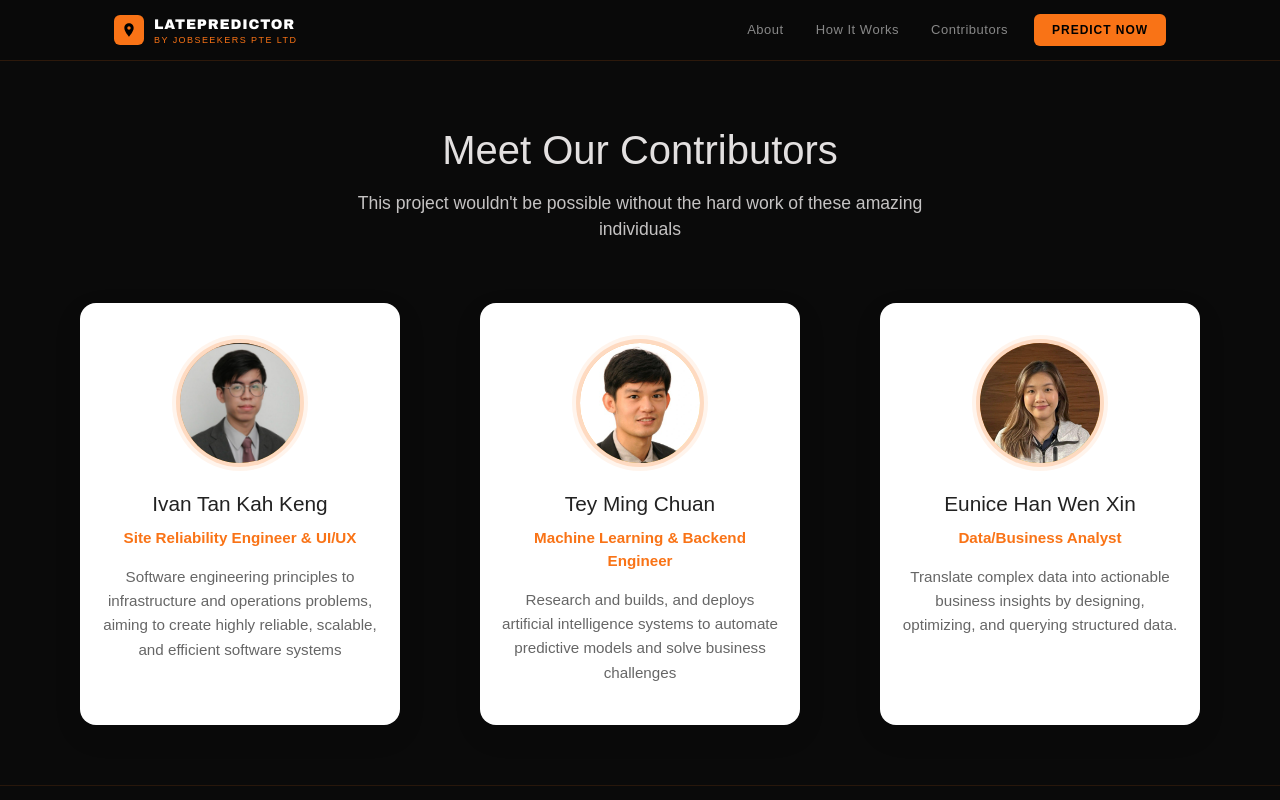
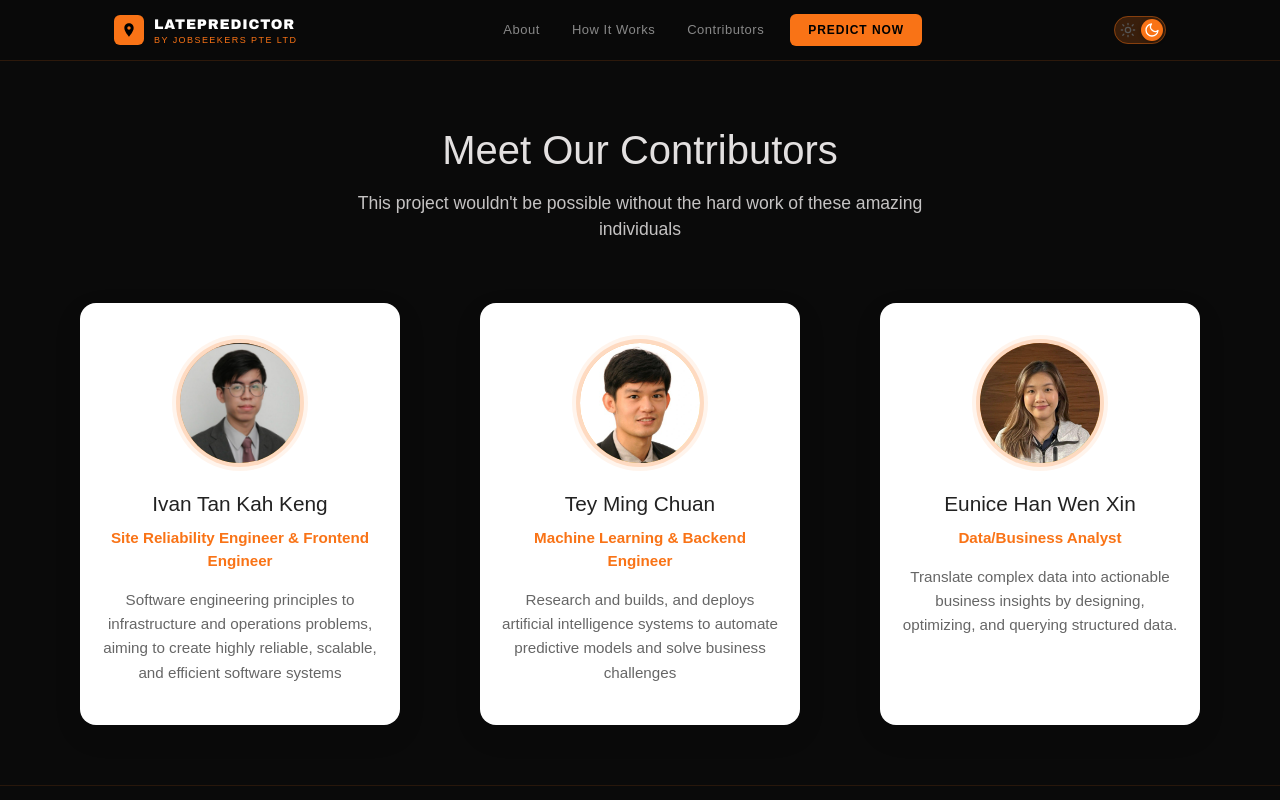
Before and after one commit to ivanjq98/LatePredictor, a Next.js app: page /contributor in a window 1280 px wide. Shown: the top 800 px of the page. Built offline with nearby package versions, Linux system fonts and the light colour scheme.

Commit message:
[Home] Add Color Theme

```diff
--- a/src/app/api/telegram/route.ts
+++ b/src/app/api/telegram/route.ts
@@ -55,21 +55,21 @@ export async function POST(req: NextRequest) {
     const now         = new Date();
     const arrivalTime = new Date(now.getTime() + estimatedMinutes * 60 * 1000);
 
-    const fmt = (d: Date) =>
-      d.toLocaleTimeString("en-SG", {
-        hour: "2-digit",
-        minute: "2-digit",
-        hour12: true,
-        timeZone: "Asia/Singapore",
-      });
+    // const fmt = (d: Date) =>
+    //   d.toLocaleTimeString("en-SG", {
+    //     hour: "2-digit",
+    //     minute: "2-digit",
+    //     hour12: true,
+    //     timeZone: "Asia/Singapore",
+    //   });
 
-    const fmtDate = (d: Date) =>
-      d.toLocaleDateString("en-SG", {
-        weekday: "short",
-        day: "numeric",
-        month: "short",
-        timeZone: "Asia/Singapore",
-      });
+    // const fmtDate = (d: Date) =>
+    //   d.toLocaleDateString("en-SG", {
+    //     weekday: "short",
+    //     day: "numeric",
+    //     month: "short",
+    //     timeZone: "Asia/Singapore",
+    //   });
 
     const confidenceEmoji: Record<string, string> = {
       High: "🟢", Medium: "🟡", Low: "🔴",
--- a/src/app/contributor/page.tsx
+++ b/src/app/contributor/page.tsx
@@ -6,7 +6,7 @@ const contributors = [
   {
     id: 1,
     name: "Ivan Tan Kah Keng",
-    role: "Site Reliability Engineer & UI/UX",
+    role: "Site Reliability Engineer & Frontend Engineer",
     image: "/ivan.png",
     style: {
       objectFit: 'cover', // Keep this! It prevents stretching.
--- a/src/app/layout.tsx
+++ b/src/app/layout.tsx
@@ -1,4 +1,5 @@
 import type { Metadata } from "next";
+import { ThemeProvider } from "@/context/ThemeContext";
 import Footer from "../components/Footer";
 import Navbar from "../components/Navbar";
 import "./globals.css";
@@ -23,20 +24,18 @@ export default function RootLayout({
         display: "flex",
         flexDirection: "column",
       }}>
-        {/* Fixed top navbar */}
+      {/* ThemeProvider must wrap everything so Navbar + Footer + pages share state */}
+      <ThemeProvider>
         <Navbar />
-
-        {/* Page content — padded top so content clears the fixed navbar */}
         <main style={{
           flex: 1,
-          paddingTop: 60, /* matches navbar height */
+          paddingTop: 60, /* clears fixed navbar */
         }}>
           {children}
         </main>
-
-        {/* Footer always at bottom */}
-      </body>
-      <Footer />
-    </html>
+        <Footer />
+      </ThemeProvider>
+    </body>
+  </html>
   );
 }
--- a/src/components/Navbar.tsx
+++ b/src/components/Navbar.tsx
@@ -1,6 +1,7 @@
 "use client";
 
 import { useState } from "react";
+import { useTheme } from "@/context/ThemeContext";
 
 const navLinks = [
 //   { label: "Predict",  href: "/" },
@@ -8,6 +9,111 @@ const navLinks = [
   { label: "How It Works", href: "/how-it-works" },
   { label: "Contributors",  href: "/contributor" },
 ];
+
+// ── Sun icon ──────────────────────────────────────────────────────────────────
+function SunIcon() {
+  return (
+    <svg width="16" height="16" viewBox="0 0 24 24" fill="none">
+      <circle cx="12" cy="12" r="4" stroke="currentColor" strokeWidth="2"/>
+      <path d="M12 2v2M12 20v2M4.22 4.22l1.42 1.42M18.36 18.36l1.42 1.42M2 12h2M20 12h2M4.22 19.78l1.42-1.42M18.36 5.64l1.42-1.42"
+        stroke="currentColor" strokeWidth="2" strokeLinecap="round"/>
+    </svg>
+  );
+}
+
+// ── Moon icon ─────────────────────────────────────────────────────────────────
+function MoonIcon() {
+  return (
+    <svg width="16" height="16" viewBox="0 0 24 24" fill="none">
+      <path d="M21 12.79A9 9 0 1 1 11.21 3 7 7 0 0 0 21 12.79z"
+        stroke="currentColor" strokeWidth="2" strokeLinecap="round" strokeLinejoin="round"/>
+    </svg>
+  );
+}
+
+// ── Toggle button ─────────────────────────────────────────────────────────────
+function ThemeToggle() {
+  const { theme, toggle } = useTheme();
+  const isDark = theme === "dark";
+
+  return (
+    <button
+      onClick={toggle}
+      title={isDark ? "Switch to light mode" : "Switch to dark mode"}
+      style={{
+        position: "relative",
+        width: 52,
+        height: 28,
+        borderRadius: 14,
+        border: "none",
+        cursor: "pointer",
+        padding: 0,
+        background: isDark
+          ? "rgba(249,115,22,0.2)"
+          : "rgba(249,115,22,0.15)",
+        transition: "background 0.3s",
+        flexShrink: 0,
+      }}
+    >
+      {/* Track */}
+      <div style={{
+        position: "absolute",
+        inset: 0,
+        borderRadius: 14,
+        border: "1px solid rgba(249,115,22,0.4)",
+        transition: "border-color 0.3s",
+      }} />
+
+      {/* Icons row */}
+      <div style={{
+        position: "absolute",
+        inset: 0,
+        display: "flex",
+        alignItems: "center",
+        justifyContent: "space-between",
+        padding: "0 6px",
+      }}>
+        {/* Sun */}
+        <span style={{
+          color: isDark ? "#555" : "#f97316",
+          transition: "color 0.3s",
+          display: "flex",
+          lineHeight: 1,
+        }}>
+          <SunIcon />
+        </span>
+        {/* Moon */}
+        <span style={{
+          color: isDark ? "#f97316" : "#bbb",
+          transition: "color 0.3s",
+          display: "flex",
+          lineHeight: 1,
+        }}>
+          <MoonIcon />
+        </span>
+      </div>
+
+      {/* Sliding thumb */}
+      <div style={{
+        position: "absolute",
+        top: 3,
+        left: isDark ? "calc(100% - 25px)" : 3,
+        width: 22,
+        height: 22,
+        borderRadius: "50%",
+        background: "#f97316",
+        boxShadow: "0 1px 4px rgba(0,0,0,0.3)",
+        transition: "left 0.3s cubic-bezier(0.4,0,0.2,1)",
+        display: "flex",
+        alignItems: "center",
+        justifyContent: "center",
+        color: "#fff",
+      }}>
+        {isDark ? <MoonIcon /> : <SunIcon />}
+      </div>
+    </button>
+  );
+}
 
 export default function Navbar() {
   const [menuOpen, setMenuOpen] = useState(false);
@@ -99,6 +205,11 @@ export default function Navbar() {
               </a>
             ))}
 
+             {/* Theme toggle
+             <div style={{ marginLeft: 8 }}>
+              <ThemeToggle />
+            </div> */}
+
             {/* CTA */}
             <a href="/" style={{
               marginLeft: 8,
@@ -119,6 +230,34 @@ export default function Navbar() {
               Predict Now
             </a>
           </div>
+
+           {/* Mobile: toggle + hamburger */}
+           {/* <div style={{ display: "flex", alignItems: "center", gap: 12 }} className="nav-mobile-row">
+            <ThemeToggle />
+            <button
+              onClick={() => setMenuOpen(!menuOpen)}
+              style={{
+                background: "transparent", border: "none",
+                cursor: "pointer", padding: 6,
+                display: "flex", flexDirection: "column" as const, gap: 5,
+              }}>
+              {[0, 1, 2].map((i) => (
+                <div key={i} style={{
+                  width: 22, height: 2, borderRadius: 1,
+                  background: "#f97316",
+                  transition: "all 0.2s",
+                  transform:
+                    menuOpen && i === 0 ? "translateY(7px) rotate(45deg)"
+                    : menuOpen && i === 1 ? "scaleX(0)"
+                    : menuOpen && i === 2 ? "translateY(-7px) rotate(-45deg)"
+                    : "none",
+                  opacity: menuOpen && i === 1 ? 0 : 1,
+                }} />
+              ))}
+            </button>
+          </div>
+        </div> */}
+          <ThemeToggle />
 
           {/* Mobile hamburger */}
           <button
--- /dev/null
+++ b/src/context/ThemeContext.tsx
@@ -0,0 +1,69 @@
+"use client";
+
+import { createContext, useContext, useEffect, useState } from "react";
+
+type Theme = "dark" | "light";
+
+const ThemeContext = createContext<{
+  theme: Theme;
+  toggle: () => void;
+}>({ theme: "dark", toggle: () => {} });
+
+export function ThemeProvider({ children }: { children: React.ReactNode }) {
+  const [theme, setTheme] = useState<Theme>("dark");
+
+  // Persist preference in localStorage
+  useEffect(() => {
+    const saved = localStorage.getItem("lt-theme") as Theme | null;
+    if (saved) setTheme(saved);
+  }, []);
+
+  const toggle = () => {
+    setTheme((prev) => {
+      const next = prev === "dark" ? "light" : "dark";
+      localStorage.setItem("lt-theme", next);
+      return next;
+    });
+  };
+
+  // Apply CSS variables to :root so any component can use them
+  useEffect(() => {
+    const root = document.documentElement;
+    if (theme === "dark") {
+      root.style.setProperty("--bg-primary",    "#0a0a0a");
+      root.style.setProperty("--bg-secondary",  "#111111");
+      root.style.setProperty("--bg-tertiary",   "#1a1a1a");
+      root.style.setProperty("--text-primary",  "#ffffff");
+      root.style.setProperty("--text-secondary","#888888");
+      root.style.setProperty("--text-muted",    "#444444");
+      root.style.setProperty("--border-subtle", "rgba(255,255,255,0.06)");
+      root.style.setProperty("--border-orange", "rgba(249,115,22,0.2)");
+      root.style.setProperty("--nav-bg",        "rgba(10,10,10,0.85)");
+      root.style.setProperty("--card-bg",       "#111111");
+      root.style.setProperty("--input-bg",      "#1a1a1a");
+      root.style.setProperty("--perf-dot",      "rgba(255,255,255,0.1)");
+    } else {
+      root.style.setProperty("--bg-primary",    "#f5f4f0");
+      root.style.setProperty("--bg-secondary",  "#ffffff");
+      root.style.setProperty("--bg-tertiary",   "#f0ede8");
+      root.style.setProperty("--text-primary",  "#1a1a1a");
+      root.style.setProperty("--text-secondary","#555555");
+      root.style.setProperty("--text-muted",    "#999999");
+      root.style.setProperty("--border-subtle", "rgba(0,0,0,0.07)");
+      root.style.setProperty("--border-orange", "rgba(249,115,22,0.25)");
+      root.style.setProperty("--nav-bg",        "rgba(255,255,255,0.88)");
+      root.style.setProperty("--card-bg",       "#ffffff");
+      root.style.setProperty("--input-bg",      "#f5f4f0");
+      root.style.setProperty("--perf-dot",      "rgba(0,0,0,0.12)");
+    }
+    document.body.style.background = theme === "dark" ? "#0a0a0a" : "#f5f4f0";
+  }, [theme]);
+
+  return (
+    <ThemeContext.Provider value={{ theme, toggle }}>
+      {children}
+    </ThemeContext.Provider>
+  );
+}
+
+export const useTheme = () => useContext(ThemeContext);
```
Also changed, not shown: src/app/page.tsx (+14 -7 lines).
